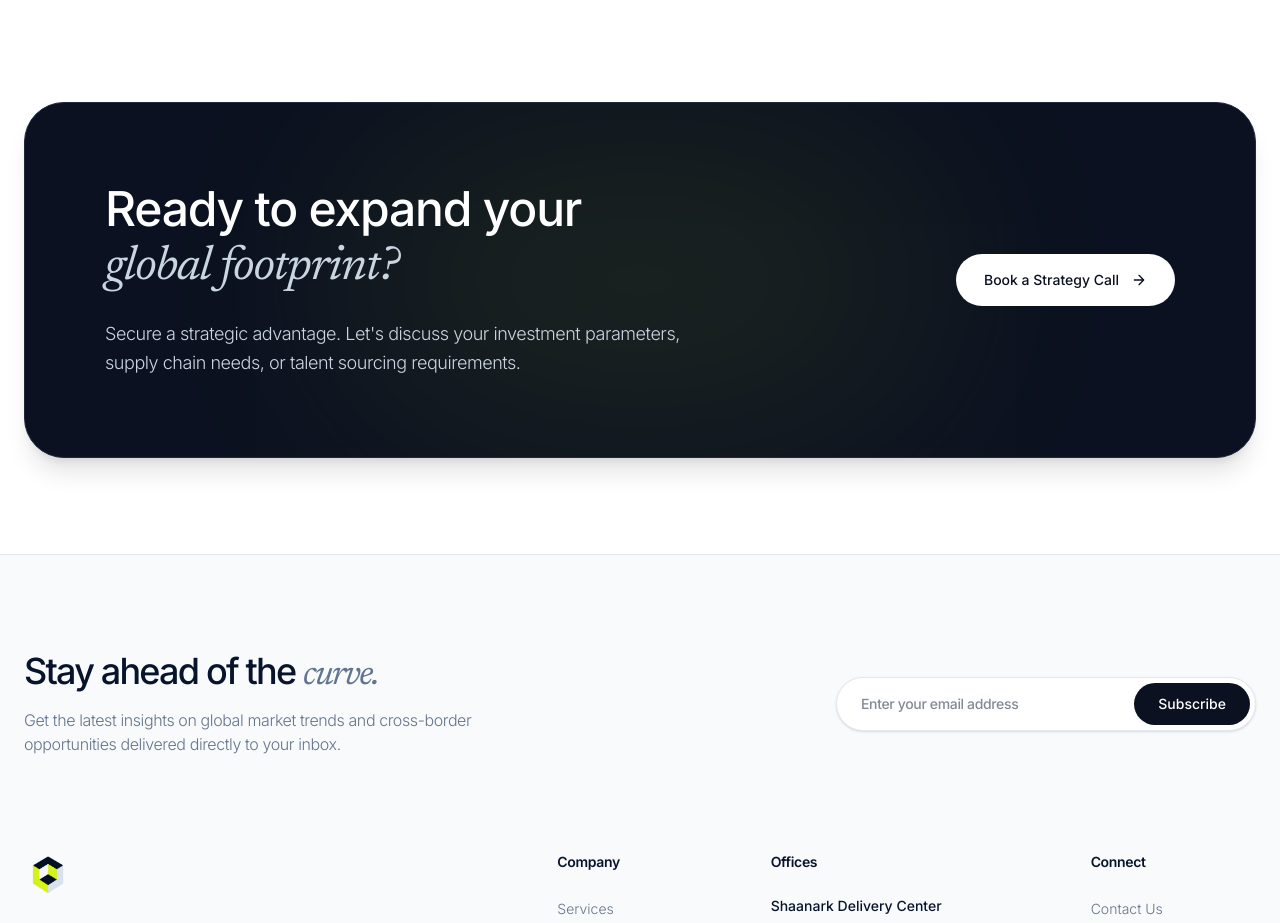
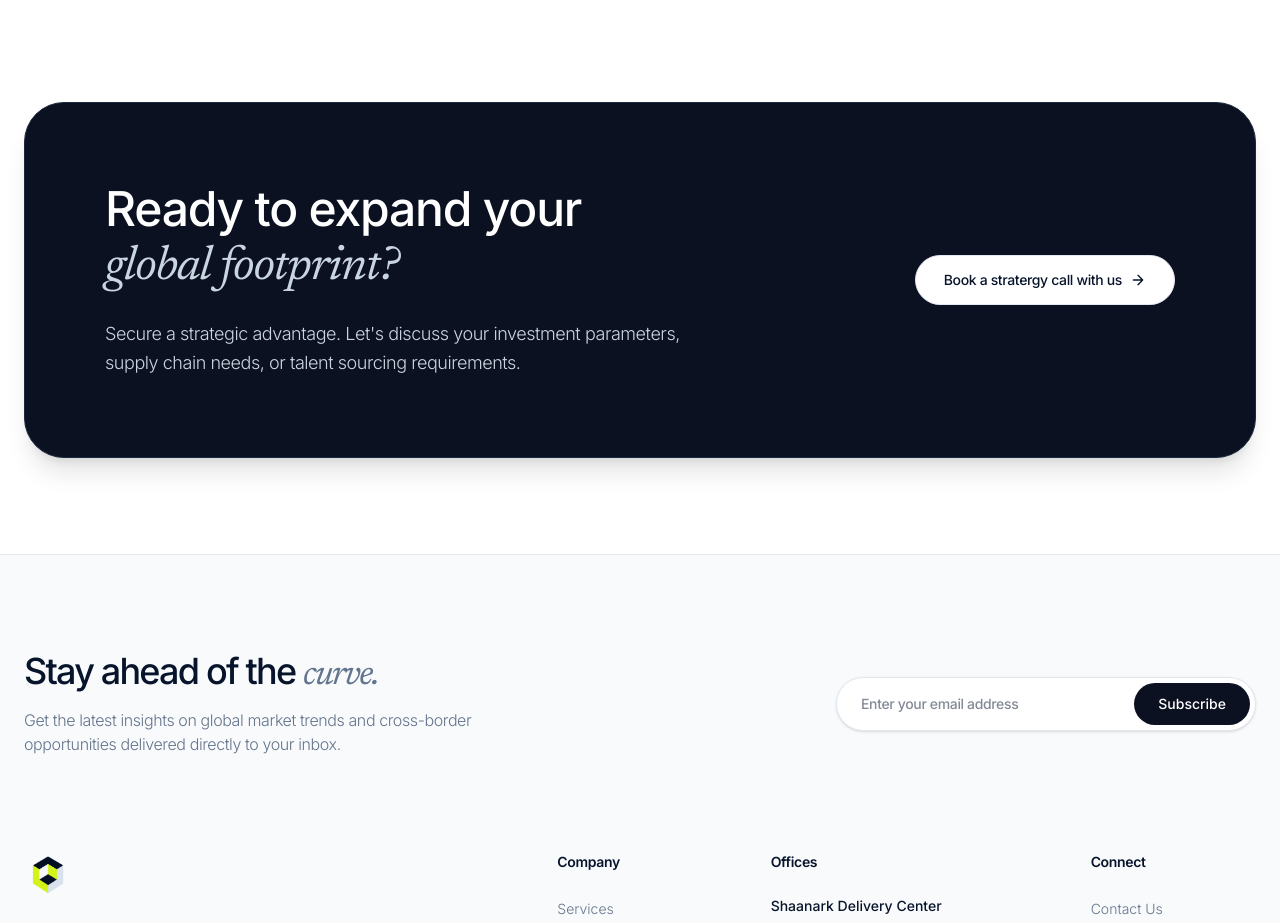
Before and after one commit to areesh18/Shanaark_ventures, a React (Vite) app: page /caribbean in a window 1280 px wide. Shown: the part 1300-2223 px from the top of the page. Built offline with nearby package versions, Linux system fonts and the light colour scheme.

Commit message:
changed with button components

```diff
--- a/src/components/ui/Button.jsx
+++ b/src/components/ui/Button.jsx
@@ -87,6 +87,10 @@ const Button = ({
       button: "bg-white text-(--color-text-primary) border border-(--color-border) hover:text-white hover:border-(--color-dark)",
       fill: "bg-(--color-dark)", // Dark fill
     },
+    darkBg: {
+      button: "bg-white text-(--color-text-primary) border border-(--color-border)  hover:border-(--color-dark)",
+      fill: "bg-transparent", // Light fill for dark backgrounds
+    },
   };
 
   const currentVariant = variants[variant] || variants.primary;
--- a/src/pages/About/About.jsx
+++ b/src/pages/About/About.jsx
@@ -1,4 +1,4 @@
-import { Link } from "react-router-dom";
+import Button from "../../components/ui/Button";
 
 const About = () => {
   return (
@@ -95,9 +95,7 @@ const About = () => {
            <p className="text-lg font-light tracking-tight text-(--color-text-secondary) mb-10 max-w-xl mx-auto">
              Let’s discuss how our transformative strategies and marketing solutions can drive results for your organization.
            </p>
-           <Link to="/contact" className="inline-flex px-8 py-3.5 rounded-full bg-(--color-dark) text-white font-medium hover:bg-opacity-90 hover:scale-[1.02] active:scale-[0.98] transition-all shadow-sm">
-             Book Consultation
-           </Link>
+            <Button hasArrow>Book Consultation</Button>
         </div>
 
       </div>
--- a/src/pages/Blog/Blog.jsx
+++ b/src/pages/Blog/Blog.jsx
@@ -1,6 +1,6 @@
 import { useState } from "react";
 import { Link } from "react-router-dom";
-
+import Button from "../../components/ui/Button";
 const MOCK_POSTS = [
   {
     id: 1,
@@ -254,24 +254,7 @@ const Blog = () => {
             Stop reading about growth and start executing it. Connect with our
             advisory team today.
           </p>
-          <Link
-            to="/contact"
-            className="inline-flex items-center gap-2 px-7 py-3.5 rounded-full bg-(--color-dark) text-white text-sm font-medium hover:bg-opacity-90 hover:scale-[1.02] active:scale-[0.98] transition-all shadow-sm"
-          >
-            Book Consultation
-            <svg
-              width="16"
-              height="16"
-              viewBox="0 0 24 24"
-              fill="none"
-              stroke="currentColor"
-              strokeWidth="2"
-              strokeLinecap="round"
-              strokeLinejoin="round"
-            >
-              <path d="M5 12h14M12 5l7 7-7 7" />
-            </svg>
-          </Link>
+          <Button hasArrow>Book Consultation</Button>
         </div>
 
       </div>
--- a/src/pages/Caribbean/Caribbean.jsx
+++ b/src/pages/Caribbean/Caribbean.jsx
@@ -1,5 +1,4 @@
-import { Link } from "react-router-dom";
-
+import Button from "../../components/ui/Button";
 const CORRIDOR_PILLARS = [
   {
     number: "01",
@@ -28,10 +27,8 @@ const Caribbean = () => {
   return (
     <div className="min-h-screen bg-(--color-bg-primary) pt-24 sm:pt-32 pb-16 sm:pb-24">
       <div className="max-w-7xl mx-auto px-5 sm:px-6">
-
         {/* ── 1. HERO ─────────────────────────────────────────── */}
         <div className="flex flex-col md:flex-row gap-8 md:gap-16 lg:gap-24 items-start border-b border-(--color-border) pb-14 sm:pb-24 mb-0 animate-fade-up">
-
           {/* Left — headline */}
           <div className="w-full md:w-3/5">
             <div className="inline-flex items-center gap-2 px-3 py-1.5 rounded-full bg-(--color-bg-secondary) border border-(--color-border) mb-6 sm:mb-8">
@@ -103,16 +100,12 @@ const Caribbean = () => {
         {/* ── 3. CONVERSION PANEL ─────────────────────────────── */}
         <div className="w-full bg-(--color-dark) rounded-[1.75rem] sm:rounded-[2.5rem] p-8 sm:p-12 md:p-20 overflow-hidden relative animate-fade-up delay-400 border border-slate-800 shadow-xl">
 
-          {/* Ambient glow */}
-          <div className="absolute top-1/2 left-1/2 -translate-x-1/2 -translate-y-1/2 w-150 h-75 bg-(--color-accent) opacity-[0.08] blur-[120px] rounded-full pointer-events-none" />
 
           <div className="relative z-10 flex flex-col md:flex-row items-start md:items-center justify-between gap-8 md:gap-12">
-
             {/* Copy */}
             <div className="w-full md:w-2/3 text-center md:text-left">
               <h2 className="text-3xl sm:text-4xl md:text-5xl font-medium tracking-tight text-white mb-4 sm:mb-6 leading-[1.1]">
-                Ready to expand your{" "}
-                <br className="hidden md:block" />
+                Ready to expand your <br className="hidden md:block" />
                 <span className="font-serif-italic font-normal text-slate-300">
                   global footprint?
                 </span>
@@ -125,30 +118,16 @@ const Caribbean = () => {
 
             {/* CTA */}
             <div className="w-full md:w-1/3 flex justify-center md:justify-end shrink-0">
-              <Link
-                to="/contact"
-                className="group w-full sm:w-auto flex items-center justify-center gap-3 px-7 py-4 rounded-full bg-white text-(--color-dark) text-sm font-medium hover:bg-slate-100 hover:scale-[1.02] active:scale-[0.98] transition-all"
-              >
-                Book a Strategy Call
-                <svg
-                  width="16"
-                  height="16"
-                  viewBox="0 0 24 24"
-                  fill="none"
-                  stroke="currentColor"
-                  strokeWidth="2"
-                  strokeLinecap="round"
-                  strokeLinejoin="round"
-                  className="transition-transform group-hover:translate-x-1"
-                >
-                  <path d="M5 12h14M12 5l7 7-7 7" />
-                </svg>
-              </Link>
+              <Button
+              to='/contact'
+              variant="darkBg"
+              hasArrow
+              className="w-full sm:w-auto">
+                Book a stratergy call with us
+              </Button>
             </div>
-
           </div>
         </div>
-
       </div>
     </div>
   );
```
